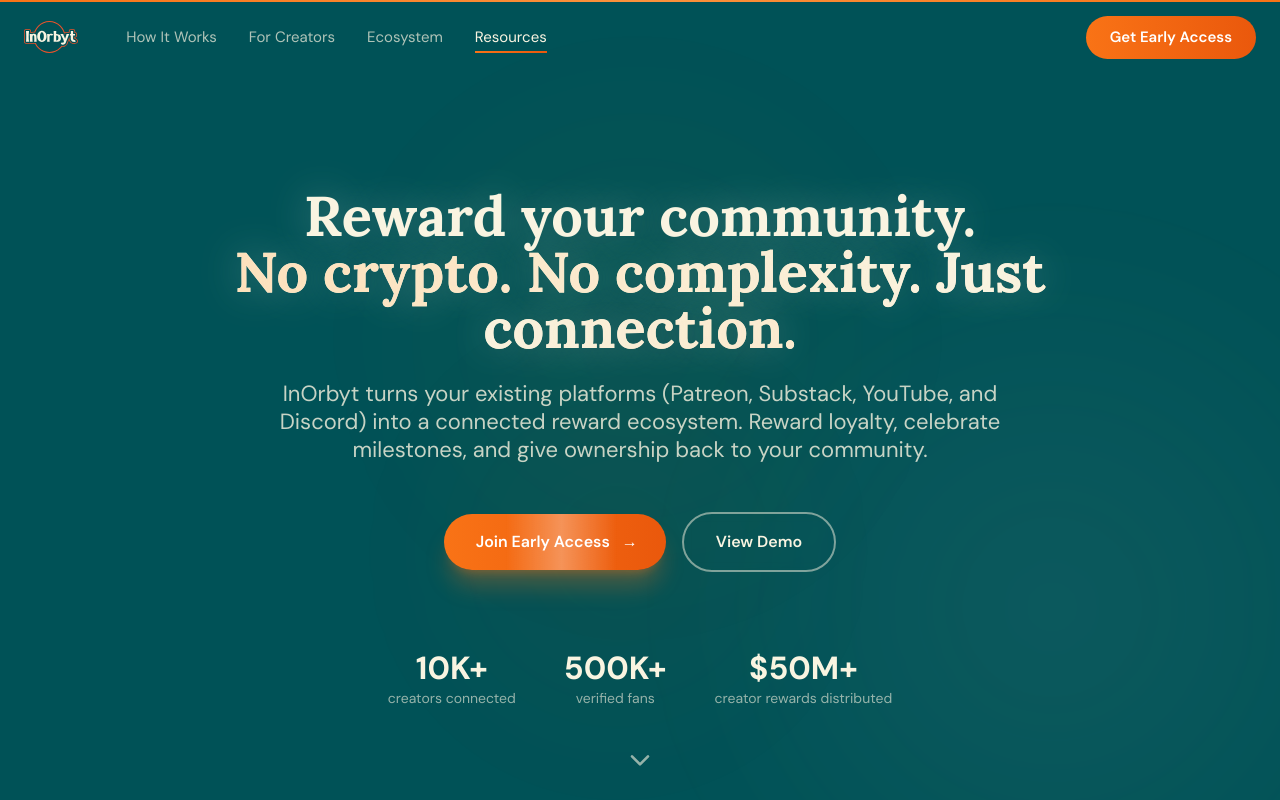
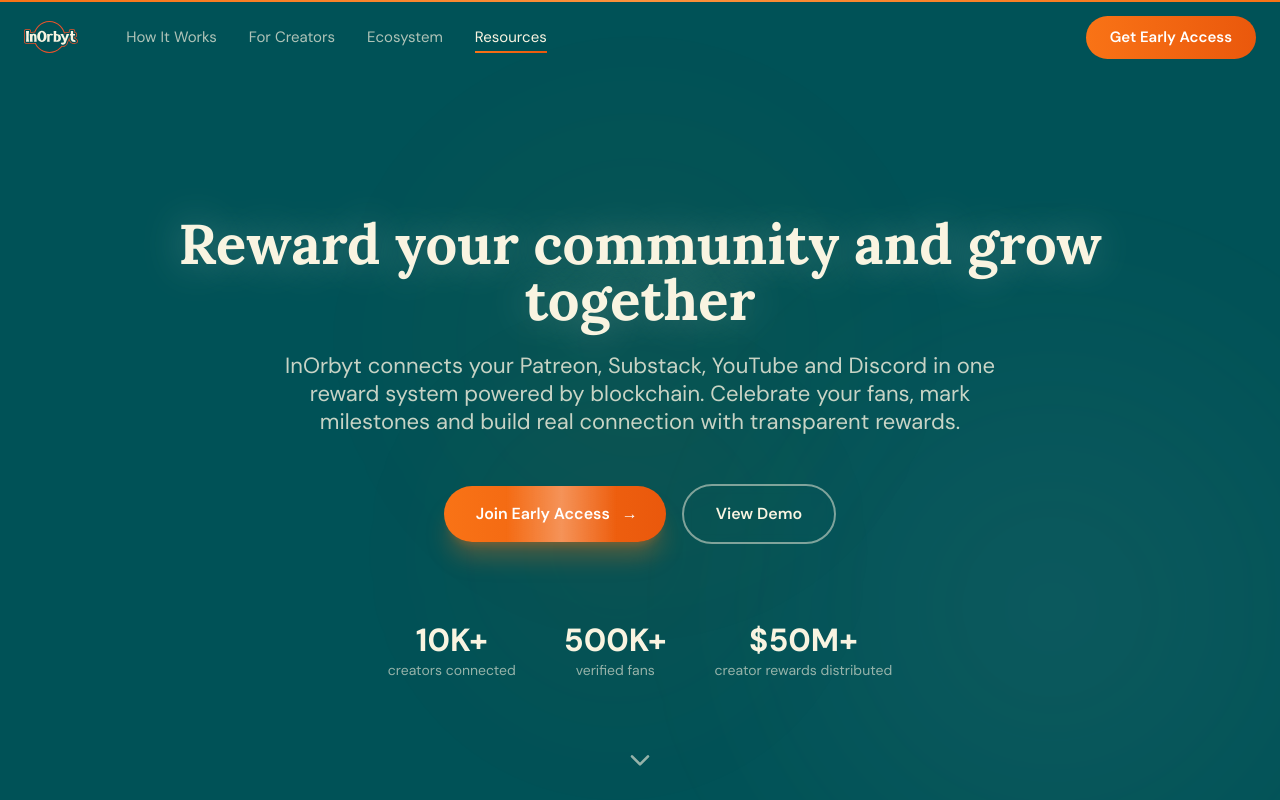
Before and after one commit to shashanka2a/Inorbyt-Landing, a Next.js app: page / in a window 1280 px wide. Shown: the top 800 px of the page. Built offline with nearby package versions, Linux system fonts and the light colour scheme.

Commit message:
update hero

```diff
--- a/components/HeroSection.tsx
+++ b/components/HeroSection.tsx
@@ -101,37 +101,7 @@
             animate={{ opacity: 1, y: 0 }}
             transition={{ duration: 0.6, delay: 0.3 }}
           >
-            Reward your community.
-          </motion.span>
-          <br />
-          <motion.span
-            className="inline-block bg-gradient-to-r from-[#f9f4e1] via-orange-200 to-[#f9f4e1] bg-clip-text text-transparent"
-            initial={{ opacity: 0, y: 20 }}
-            animate={{ opacity: 1, y: 0 }}
-            transition={{ duration: 0.6, delay: 0.5 }}
-            style={{
-              backgroundSize: '200% auto',
-            }}
-          >
-            <motion.span
-              animate={{
-                backgroundPosition: ['0% center', '200% center', '0% center'],
-              }}
-              transition={{
-                duration: 5,
-                repeat: Infinity,
-                ease: "linear"
-              }}
-              style={{
-                backgroundImage: 'linear-gradient(90deg, #f9f4e1, #ffd7a8, #f9f4e1)',
-                backgroundClip: 'text',
-                WebkitBackgroundClip: 'text',
-                color: 'transparent',
-                backgroundSize: '200% auto',
-              }}
-            >
-              No crypto. No complexity. Just connection.
-            </motion.span>
+            Reward your community and grow together
           </motion.span>
         </motion.h1>
 
@@ -141,8 +111,7 @@
           transition={{ duration: 0.8, delay: 0.7 }}
           className="font-dm-sans text-[#f9f4e1]/80 mb-8 sm:mb-12 max-w-3xl mx-auto text-base sm:text-lg md:text-xl lg:text-[22px] px-4 sm:px-0"
         >
-          InOrbyt turns your existing platforms (Patreon, Substack, YouTube, and Discord) into a connected reward ecosystem.
-          Reward loyalty, celebrate milestones, and give ownership back to your community.
+          InOrbyt connects your Patreon, Substack, YouTube and Discord in one reward system powered by blockchain. Celebrate your fans, mark milestones and build real connection with transparent rewards.
         </motion.p>
 
         <motion.div
```
